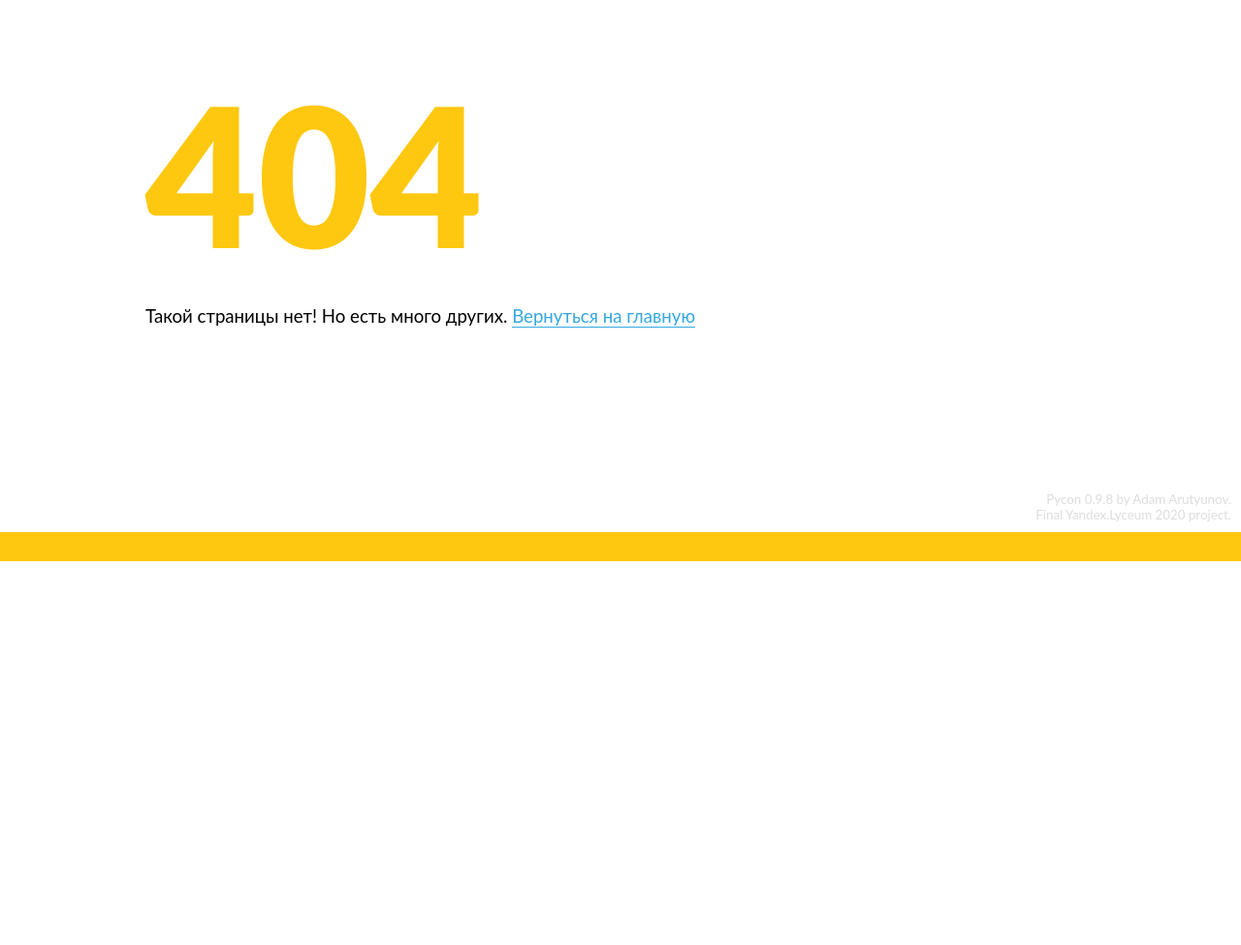
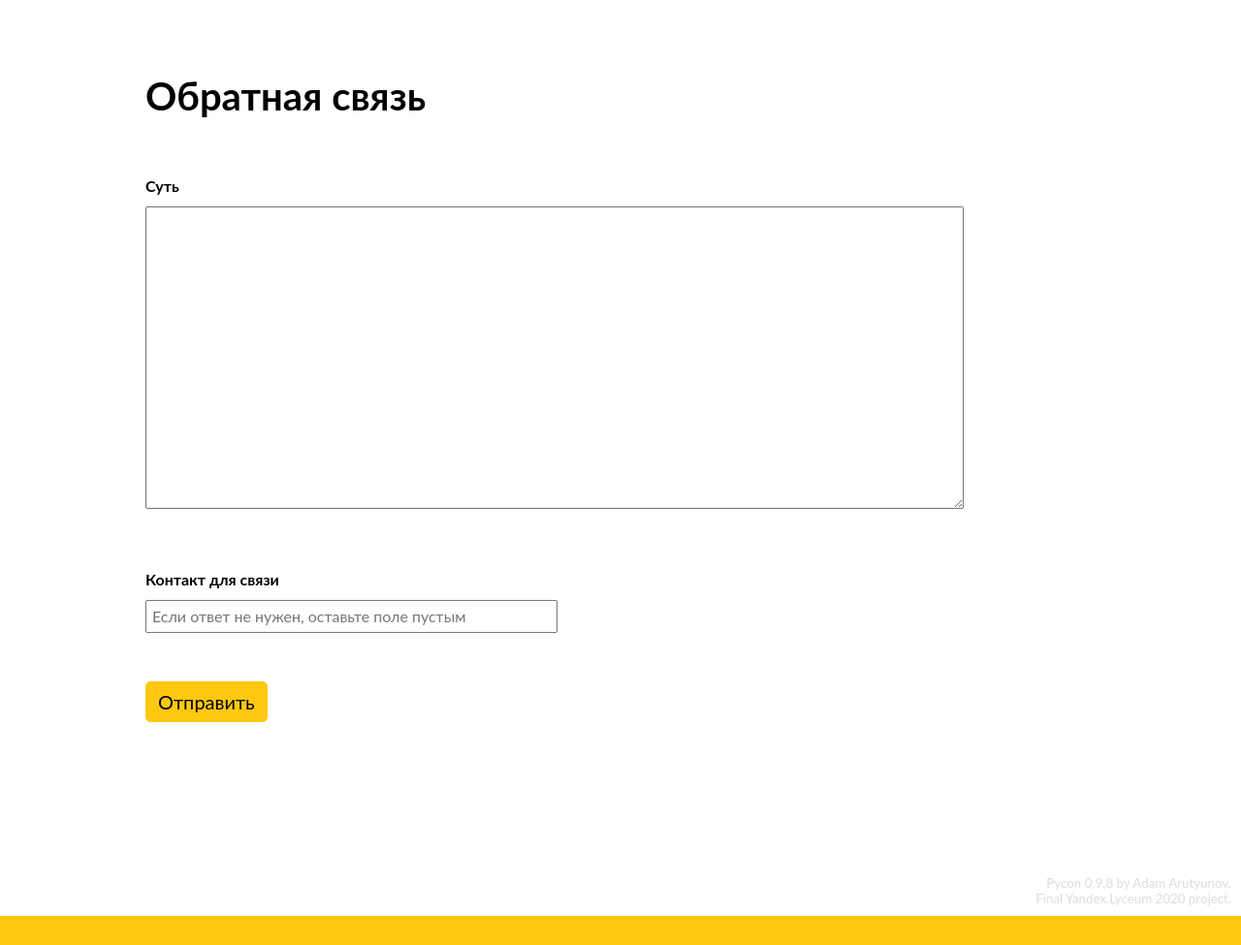
Before and after one commit to AdamArutyunov/Pycon, a Flask app: page /feedback in a window 1280 px wide. Shown: the part 221-1196 px from the top of the page at 97% size. Before the commit the page ends 800 px from the top, so only its background shows below. Run offline with Flask 2, Linux system fonts and the light colour scheme; parts of the project's set-up code (start-up, migrations or seed data) failed here and were passed over; some web fonts are replaced.

Commit message:
Feedback form, added env.py in .gitignore

```diff
--- a/Pycon.py
+++ b/Pycon.py
@@ -1,4 +1,5 @@
 import os
+import datetime
 from flask import Flask, render_template, abort, redirect, request
 from flask_login import LoginManager, login_user, logout_user, login_required, current_user
 from multiprocessing import Process
@@ -9,6 +10,7 @@ from data.models.user import *
 from data.models.news import *
 from forms.register import RegisterForm
 from forms.login import LoginForm
+from forms.feedback import *
 from SolutionChecker import SolutionChecker
 from lib.Languages import *
 
@@ -115,6 +117,30 @@ def logout():
     return redirect(request.args.get('next') or '/')
 
 
+@app.route('/feedback', methods=["GET", "POST"])
+def feedback():
+    form = FeedbackForm()
+
+    if form.validate_on_submit():
+        body = form.body.data
+        contact = form.response_contact.data
+        timestamp = datetime.datetime.now().strftime("%Y-%m-%d_%H-%M-%S")
+
+        message = ""
+        message += "От: " + (current_user.login if current_user.is_authenticated else "аноним") + "\n\n"
+        message += body + "\n\n"
+
+        if contact:
+            message += "Контакт для связи: " + contact
+
+        with open(f"temp/feedback/feedback_{timestamp}.txt", "w") as f:
+            f.write(message)
+
+        return redirect("/")
+
+    return render_template("feedback.html", title="Обратная связь", form=form)
+
+
 if __name__ == '__main__':
     import blueprints.problem
     import blueprints.contest
--- /dev/null
+++ b/forms/feedback.py
@@ -0,0 +1,10 @@
+from flask_wtf import FlaskForm
+from wtforms import *
+from wtforms.validators import DataRequired
+from wtforms.widgets import TextArea
+
+
+class FeedbackForm(FlaskForm):
+    body = StringField("Суть", widget=TextArea(), validators=[DataRequired()])
+    response_contact = StringField("Контакт для связи")
+    submit = SubmitField('Отправить')
--- /dev/null
+++ b/templates/feedback.html
@@ -0,0 +1,40 @@
+{% extends "base.html" %}
+
+{% block content %}
+  <h2>
+    Обратная связь
+  </h2>
+  <form action="" method="post">
+    {{ form.hidden_tag() }}
+    {{ form.csrf_token }}
+
+    <div class="normal-block">
+      <h3>
+        {{ form.body.label }}
+      </h3>
+      {{ form.body() }}<br>
+      {% for error in form.body.errors %}
+          <p class="alert alert-danger" role="alert">
+              {{ error }}
+          </p>
+      {% endfor %}
+    </div>
+
+    <div class="normal-block">
+      <h3>
+        {{ form.response_contact.label }}
+      </h3>
+      {{ form.response_contact(placeholder="Если ответ не нужен, оставьте поле пустым", class="static-input") }}<br>
+      {% for error in form.response_contact.errors %}
+          <p class="alert alert-danger" role="alert">
+              {{ error }}
+          </p>
+      {% endfor %}
+    </div>
+
+    <div class="small-block">
+      {{ form.submit(type="submit", onclick="alert('Ваше сообщение отправлено, спасибо.')") }}
+    </div>
+
+  </form>
+{% endblock %}
--- a/templates/index.html
+++ b/templates/index.html
@@ -7,7 +7,7 @@
   <br><br>
   Чтобы решать <a href="/problems">задачи</a> и принимать участие в <a href="/contests">контестах</a>, вам нужно <a href="/login">войти в систему</a>,<br>а если нет аккаунта — <a href="/register">зарегистрироваться</a>.
   <br><br>
-  Сейчас платформа находится в стадии тестирования. Оставить обратную связь можно <a onclick="alert('Пока нельзя! :—)')">здесь</a>.
+  Сейчас платформа находится в стадии тестирования. Проблемы, вопросы, предложения — <a href="/feedback">сюда</a>.
   <br><br>
 
   {% if current_user.is_authenticated and current_user.is_admin() %}
```
Also changed, not shown: 1 other file.
